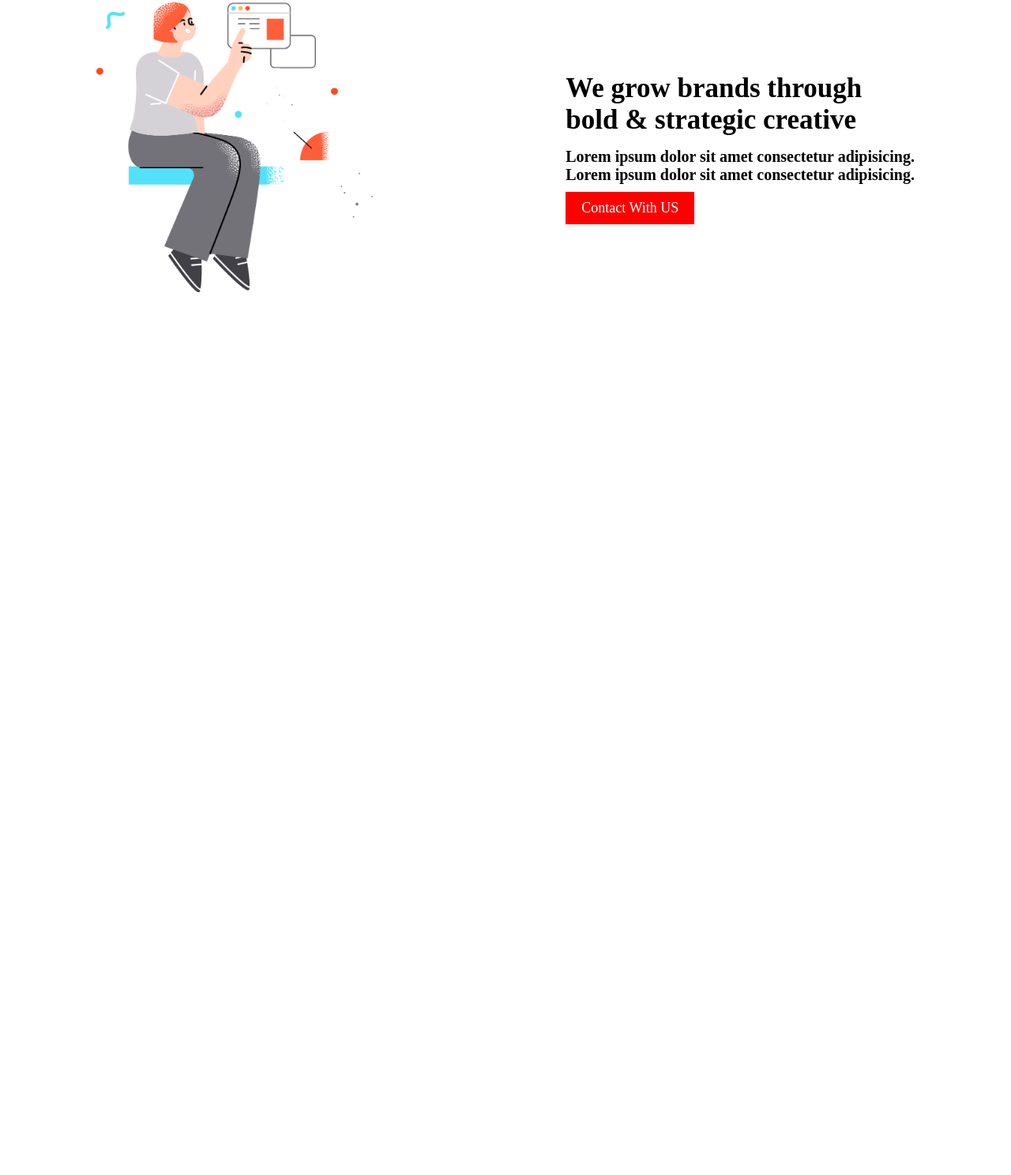
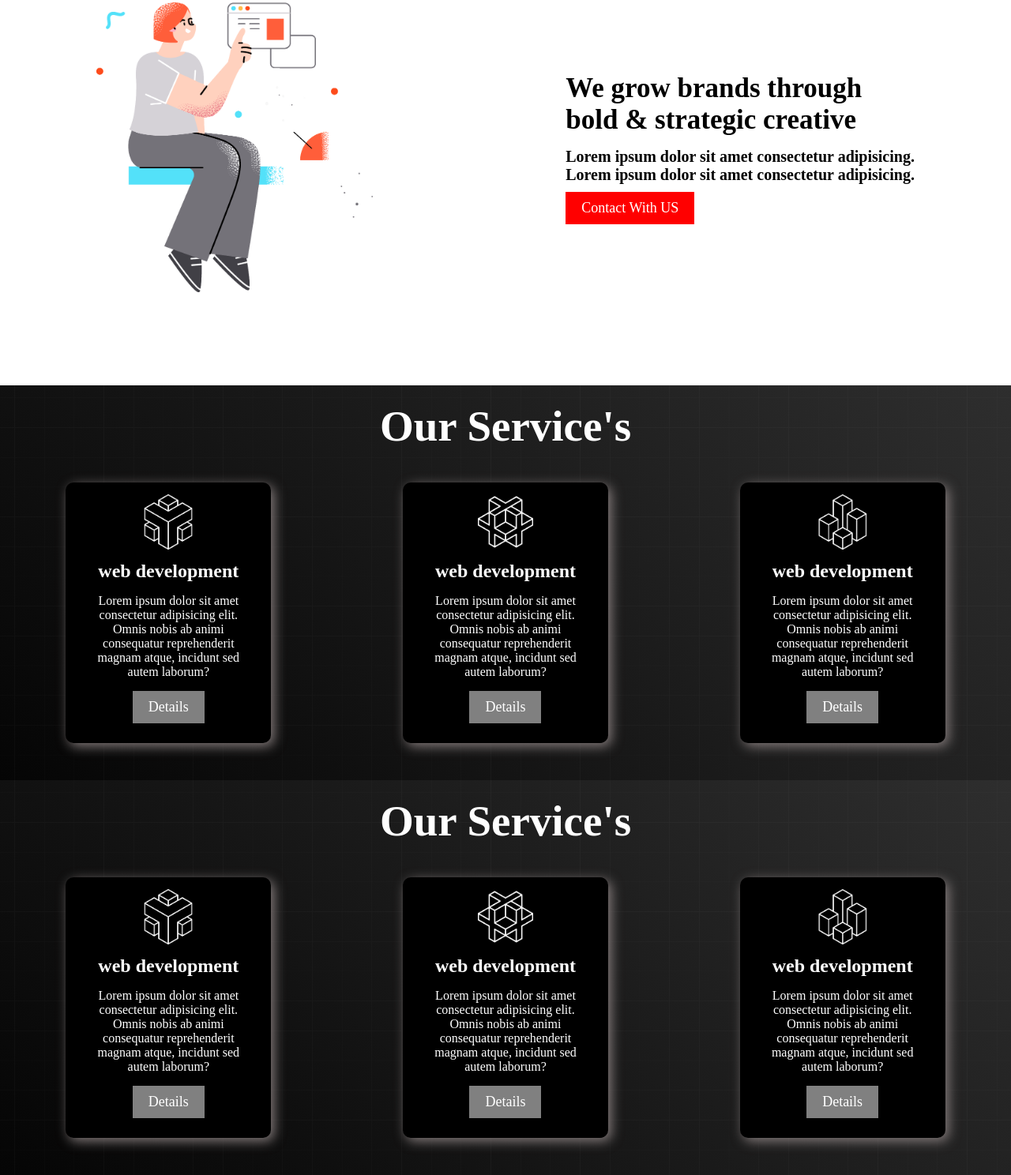
Before and after one commit to anik558363/Digital-Product, a plain HTML site: page index.html in a window 1280 px wide. Shown: the part 1071-2559 px from the top of the page at 79% size. Before the commit the page ends 1559 px from the top, so only its background shows below. Drawn offline with Linux system fonts and the light colour scheme.

Commit message:
service section is ok

```diff
--- a/index.html
+++ b/index.html
@@ -63,9 +63,58 @@
             </div>
         </section>
 
+        <!-- this is service section -->
+        <section class="service-background">
+            <h1 class="Service">Our Service's</h1>
+            <div class="service-container">
+                <div class="box">
+                    <img class="icon" src="icon/0.png" alt="">
+                    <h2 class="box-title">web development</h2>
+                    <p class="box-description">Lorem ipsum dolor sit amet consectetur adipisicing elit. Omnis nobis ab animi consequatur reprehenderit magnam atque, incidunt sed autem laborum?</p>
+                    <button class="btn box-btn">Details</button>
+                </div>
+                <div class="box">
+                    <img class="icon" src="icon/1.png" alt="">
+                    <h2 class="box-title">web development</h2>
+                    <p class="box-description">Lorem ipsum dolor sit amet consectetur adipisicing elit. Omnis nobis ab animi consequatur reprehenderit magnam atque, incidunt sed autem laborum?</p>
+                    <button class="btn box-btn">Details</button>
+                </div>
+                <div class="box">
+                    <img class="icon" src="icon/2.png" alt="">
+                    <h2 class="box-title">web development</h2>
+                    <p class="box-description">Lorem ipsum dolor sit amet consectetur adipisicing elit. Omnis nobis ab animi consequatur reprehenderit magnam atque, incidunt sed autem laborum?</p>
+                    <button class="btn box-btn">Details</button>
+                </div>
+            </div>
+        </section>
+
     </main>
 
     <!-- this is header footer section -->
-    <footer></footer>
+    <footer>
+        <section class="service-background">
+            <h1 class="Service">Our Service's</h1>
+            <div class="service-container">
+                <div class="box">
+                    <img class="icon" src="icon/0.png" alt="">
+                    <h2 class="box-title">web development</h2>
+                    <p class="box-description">Lorem ipsum dolor sit amet consectetur adipisicing elit. Omnis nobis ab animi consequatur reprehenderit magnam atque, incidunt sed autem laborum?</p>
+                    <button class="btn box-btn">Details</button>
+                </div>
+                <div class="box">
+                    <img class="icon" src="icon/1.png" alt="">
+                    <h2 class="box-title">web development</h2>
+                    <p class="box-description">Lorem ipsum dolor sit amet consectetur adipisicing elit. Omnis nobis ab animi consequatur reprehenderit magnam atque, incidunt sed autem laborum?</p>
+                    <button class="btn box-btn">Details</button>
+                </div>
+                <div class="box">
+                    <img class="icon" src="icon/2.png" alt="">
+                    <h2 class="box-title">web development</h2>
+                    <p class="box-description">Lorem ipsum dolor sit amet consectetur adipisicing elit. Omnis nobis ab animi consequatur reprehenderit magnam atque, incidunt sed autem laborum?</p>
+                    <button class="btn box-btn">Details</button>
+                </div>
+            </div>
+        </section>
+    </footer>
 </body>
 </html>
--- a/style/style.css
+++ b/style/style.css
@@ -109,3 +109,58 @@
 .about-btn{
     margin-top: 10px;
 }
+
+
+/* this Service's section */
+.Service{
+    font-size: 55px;
+    font-weight: bold;
+    color: rgb(20, 19, 19);
+    text-align: center;
+}
+
+.box{
+    width: 230px;
+    height: 300px;
+    box-shadow: 4px 4px 15px rgb(133, 124, 124);
+    background-color: black;
+    text-align: center;
+    color: white;
+    padding: 15px;
+    border-radius: 10px;
+}
+.icon{
+    width: 70px;
+}
+.box-btn{
+    background-color: gray;
+    margin-top: 10px;
+}
+
+.box-title{
+    padding: 10px;
+}
+
+.box-description{
+    padding: 5px;
+}
+.Service{
+    color: white;
+    padding: 20px 0px;
+}
+
+.service-container{
+    display: flex;
+    justify-content: space-around;
+    align-items: center;
+    margin: 20px 0px;
+}
+
+.service-background{
+    background-image: url("../images/background.png"),linear-gradient(45deg, rgb(5, 5, 5), #2e2e2e);
+    background-size: cover;
+    background-repeat: no-repeat;
+    background-position: center;
+    color: white;
+    height: 500px;
+}
```
